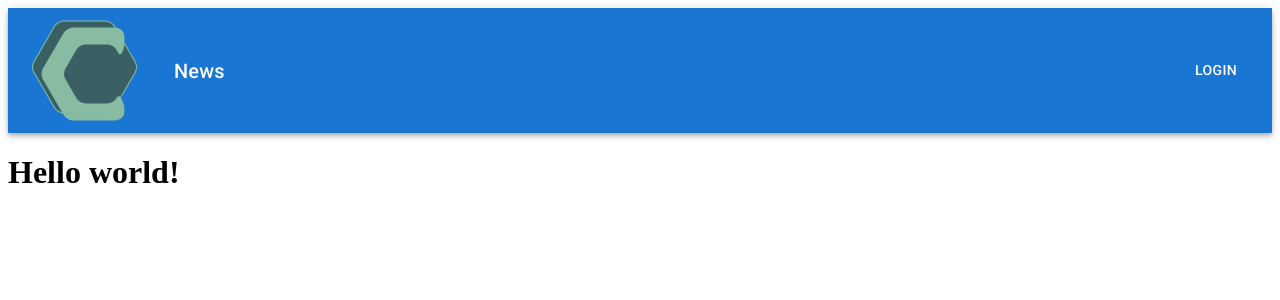
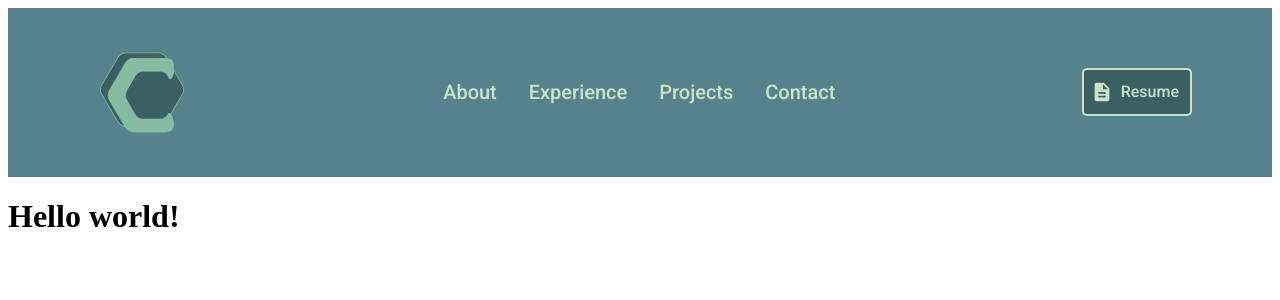
Before and after one commit to chrisoChen/portfoliov2, a Next.js app: page / in a window 1280 px wide. Shown: the top 300 px of the page. Built offline with nearby package versions, Linux system fonts and the light colour scheme.

Commit message:
Moved themes into separate files, logo resizing, created component themes for button and links, and prototype for navbar

```diff
--- a/components/Logo.js
+++ b/components/Logo.js
@@ -1,8 +1,8 @@
 function Logo() {
   return (
     <svg
-      width="106"
-      height="101"
+      width="84.8"
+      height="80.8"
       viewBox="0 0 106 101"
       fill="none"
       xmlns="http://www.w3.org/2000/svg"
--- a/components/Navbar.js
+++ b/components/Navbar.js
@@ -1,31 +1,73 @@
+import { useState } from "react";
+import { v4 as uuidv4 } from "uuid";
 import AppBar from "@mui/material/AppBar";
 import Toolbar from "@mui/material/Toolbar";
 import IconButton from "@mui/material/IconButton";
 import { Typography } from "@mui/material";
 import Button from "@mui/material/Button";
-import { styled } from "@mui/material/styles";
+import Container from "@mui/material/Container";
 import Logo from "./Logo";
-
-const NavItem = styled(Typography)``;
+import Box from "@mui/material/Box";
+import MuiLink from "@mui/material/Link";
+import NextLink from "next/link";
+import DescriptionIcon from "@mui/icons-material/Description";
 
 function Navbar() {
+  const { anchorElNav, setAnchorElNav } = useState(null);
+  const { anchorElUser, setAnchorElUser } = useState(null);
+
+  const options = ["About", "Experience", "Projects", "Contact"];
+  const navItems = options.map((option) => {
+    return (
+      <Typography variant="h6" component="li" key={uuidv4()}>
+        <NextLink href={`#${option}`} passHref>
+          <MuiLink color="secondary" underline="hover">
+            {option}
+          </MuiLink>
+        </NextLink>
+      </Typography>
+    );
+  });
+
+  const handleOpenNavMenu = (event) => {
+    setAnchorElNav(event.currentTarget);
+  };
+  const handleOpenUserMenu = (event) => {
+    setAnchorElUser(event.currentTarget);
+  };
+
+  const handleCloseNavMenu = () => {
+    setAnchorElNav(null);
+  };
+
+  const handleCloseUserMenu = () => {
+    setAnchorElUser(null);
+  };
+
   return (
-    <AppBar position="static">
-      <Toolbar sx={{ justifyContent: "space-between" }}>
-        <IconButton
-          size="large"
-          edge="start"
-          color="inherit"
-          aria-label="menu"
-          sx={{ mr: 3 }}
-        >
-          <Logo />
-        </IconButton>
-        <NavItem variant="h6" component="div" sx={{ flexGrow: 1 }}>
-          News
-        </NavItem>
-        <Button color="inherit">Login</Button>
-      </Toolbar>
+    <AppBar position="static" elevation={0} sx={{ py: 2 }}>
+      <Container maxWidth="lg">
+        <Toolbar component="ul" sx={{ justifyContent: "space-between" }}>
+          <IconButton size="large" edge={false} aria-label="menu">
+            <Logo />
+          </IconButton>
+          <Box
+            maxWidth="lg"
+            sx={{
+              display: "flex",
+              listStyle: "none",
+              display: "flex",
+              gap: "2rem",
+            }}
+          >
+            {navItems}
+          </Box>
+
+          <Button size="large" startIcon={<DescriptionIcon />}>
+            Resume
+          </Button>
+        </Toolbar>
+      </Container>
     </AppBar>
   );
 }
--- a/package.json
+++ b/package.json
@@ -15,9 +15,11 @@
   "dependencies": {
     "@emotion/react": "^11.9.3",
     "@emotion/styled": "^11.9.3",
+    "@mui/icons-material": "^5.8.4",
     "@mui/material": "^5.9.1",
     "next": "^12.2.2",
     "react": "^18.2.0",
-    "react-dom": "^18.2.0"
+    "react-dom": "^18.2.0",
+    "uuid": "^8.3.2"
   }
 }
--- a/pages/_app.js
+++ b/pages/_app.js
@@ -1,5 +1,8 @@
 import Head from "next/head";
 import Navbar from "../components/Navbar";
+import { ThemeProvider } from "@mui/material/styles";
+
+import theme from "../themes";
 
 function MyApp({ Component, pageProps }) {
   return (
@@ -7,8 +10,10 @@ function MyApp({ Component, pageProps }) {
       <Head>
         <meta name="viewport" content="initial-scale=1, width=device-width" />
       </Head>
+      <ThemeProvider theme={theme}>
         <Navbar />
         <Component {...pageProps} />
+      </ThemeProvider>
     </>
   );
 }
--- /dev/null
+++ b/themes/colorTheme.js
@@ -0,0 +1,23 @@
+const colorTheme = {
+  palette: {
+    primary: {
+      main: "#55828B",
+    },
+    secondary: {
+      main: "#C9E4CA",
+    },
+    secondaryAlt: {
+      main: "#E7DECD",
+    },
+    dark: {
+      main: "#3B6064",
+      contrastText: "#fff",
+    },
+    neutral: {
+      main: "#87BBA2",
+      contrastText: "#fff",
+    },
+  },
+};
+
+export default colorTheme;
--- /dev/null
+++ b/themes/componentTheme.js
@@ -0,0 +1,29 @@
+import colorTheme from "./colorTheme";
+import fontTheme from "./fontTheme";
+
+const componentTheme = {
+  components: {
+    MuiButton: {
+      styleOverrides: {
+        root: {
+          fontSize: "1rem",
+          borderColor: "secondary",
+          border: `2px solid ${colorTheme.palette.secondary.main}`,
+          color: colorTheme.palette.secondary.main,
+          backgroundColor: colorTheme.palette.dark.main,
+          borderRadius: "5px",
+          textTransform: "capitalize",
+        },
+      },
+    },
+    MuiLink: {
+      styleOverrides: {
+        root: {
+          fontFamily: fontTheme.typography.fontFamily,
+        },
+      },
+    },
+  },
+};
+
+export default componentTheme;
--- /dev/null
+++ b/themes/fontTheme.js
@@ -0,0 +1,7 @@
+const fontTheme = {
+  typography: {
+    fontFamily: ["Roboto"],
+  },
+};
+
+export default fontTheme;
--- a/themes/index.js
+++ b/themes/index.js
@@ -1,27 +1,15 @@
 import { createTheme, responsiveFontSizes } from "@mui/material/styles";
 import { deepmerge } from "@mui/utils";
+import colorTheme from "./colorTheme";
+import componentTheme from "./componentTheme";
+import fontTheme from "./fontTheme";
 
-const colorTheme = {
-  palette: {
-    primary: {
-      main: "#55828B",
-      dark: "#3B6064",
-      neutral: "#87BBA2",
-    },
-    secondary: {
-      main: "#C9E4CA",
-      mainAlt: "#E7DECD",
-    },
-  },
-};
+const themes = [colorTheme, componentTheme, fontTheme];
 
-const fontTheme = {
-  typography: {
-    fontFamily: ["Roboto", "sans-serif"],
-  },
-};
+const packedThemes = themes.reduce(
+  (prevTheme, currTheme) => deepmerge(prevTheme, currTheme),
+  {}
+);
 
-const theme = createTheme(deepmerge(colorTheme, fontTheme));
-
-
+const theme = createTheme(packedThemes);
 export default theme;
```
Also changed, not shown: 1 other file (tests, documents, lock files or other folders).
